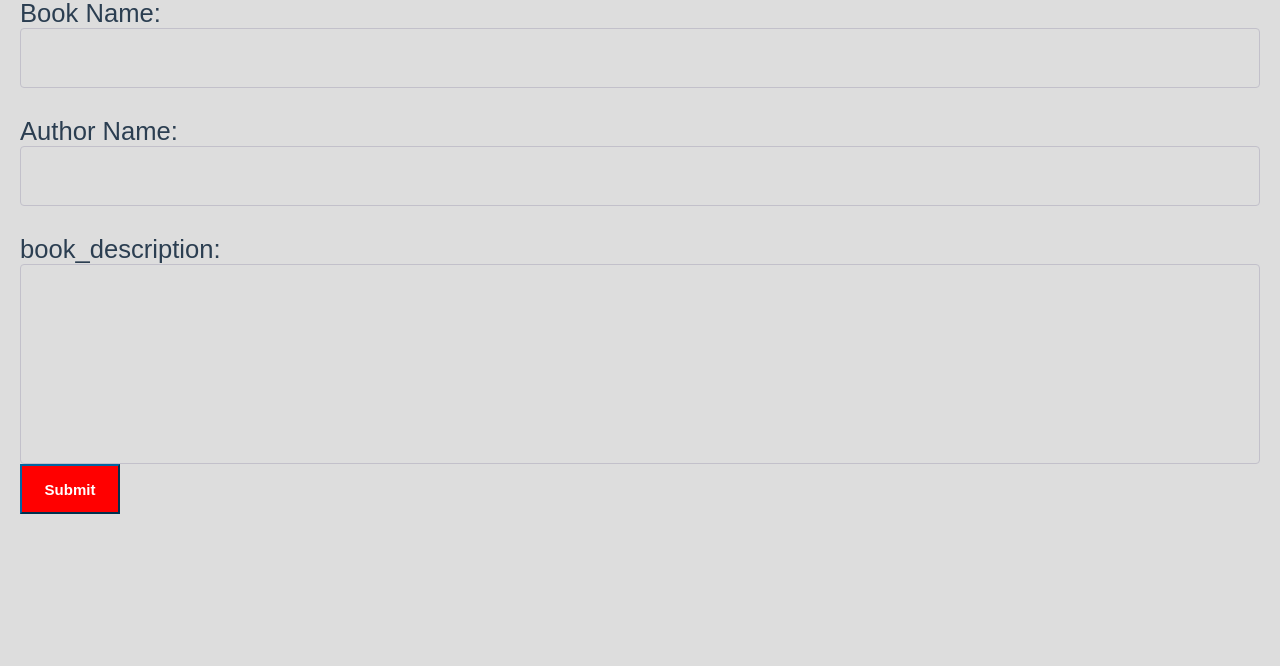
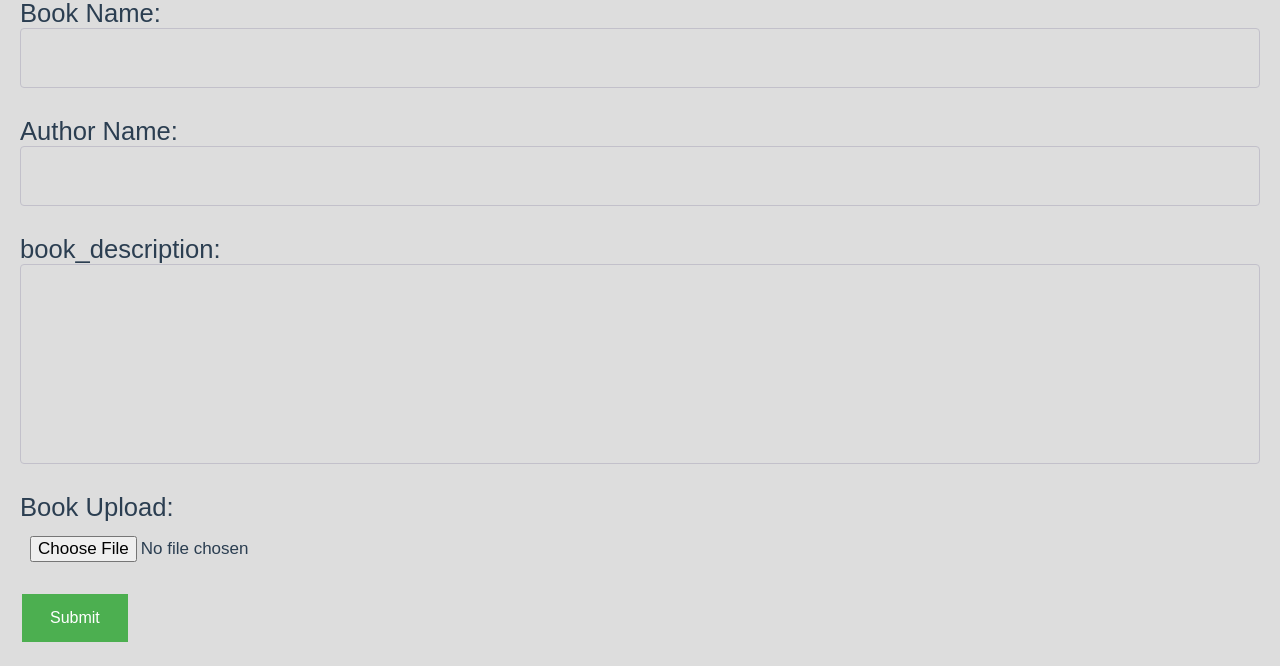
Before and after one commit to shreyakharola/E-library, a PHP site: page /add_book.php in a window 1280 px wide. Shown: the part 169-835 px from the top of the page. Before the commit the page ends 683 px from the top, so only its background shows below. Run offline with PHP 8.4, Linux system fonts and the light colour scheme; the visitor is signed in with stand-in values (Sample User, id 1).

Commit message:
change button addbook

```diff
--- a/add_book.php
+++ b/add_book.php
@@ -43,12 +43,18 @@
         <label for="author_name">Author Name:</label>
         <input type="text" id="author_name" name="author_name" required><br><br>
         <label for="book_description">book_description:</label>
-        <input type="text" id="book_description" name="book_description" style="height:200px" required>
+        <input type="text" id="book_description" name="book_description" style="height:200px" required><br><br>
         <!-- <label for="book_image">Upload Book Image:</label>
         <input type="file" id="book_image" name="book_image" value="upload_image" required><br><br>
         <label for="book_pdf" required>Upload Book:</label>
         <input type="file" id="book_pdf" name="book_pdf" value="upload_file" required> -->
+
+        <label for="fileToUpload">Book Upload:</label>
+        <input type="file" name="fileToUpload" id="fileToUpload">
+
+        <div class="addbook_submit">
         <button class="add_book_button" type="submit" value="submit" name="submitted">Submit</button>
+        </div>
       </form>
       </div>
 
--- a/elibrary.css
+++ b/elibrary.css
@@ -226,14 +226,15 @@ input[type=submit]:hover {
 }
 
 .addbook {
-  background-color: red;
   border: none;
-  color: white;
-  padding: 13px;
-  text-align: center;
-  display: inline-block;
-  font-size: 16px;
-  margin: 8px 18px 0px;
+  padding: 6px 10px;
+  float: right;
+  font-weight: 400;
+  color: red;
+  background-color: #e0efff;
+  margin: auto;
+  display: block;
+  float: right;
   cursor: pointer;
 }
 
@@ -761,13 +762,14 @@ addbook.php page css */
 }
 
 .add_book_button {
-  background: red;
-	color: white;
-	border-style: outset;
-	border-color: #0066A2;
-	height: 50px;
-	width: 100px;
-	font: bold 15px arial,sans-serif;
-	text-shadow: none;
+  background-color: #4CAF50;;
+	border: none;
+  color: white;
+  padding: 15px 28px;
   text-align: center;
+  text-decoration: none;
+  display: inline-block;
+  font-size: 16px;
+  margin: 4px 2px;
+  cursor: pointer;
 }
--- a/login_elibrary.html
+++ b/login_elibrary.html
@@ -43,7 +43,7 @@
               <span class="author">Robin MacArthur</span>
               <p>In this evocative first novel, a young woman returns to her rural Vermont hometown in the wake of a devastating storm to search for home but  ... </p>
 
-              <button onclick="window.location.href = 'book_description.html';">Read more</button>
+              <button class="read_more" onclick="window.location.href = 'book_description.html';">Read more</button>
             </div>
 
 
```
Also changed, not shown: upload.php (+44 -3 lines).
